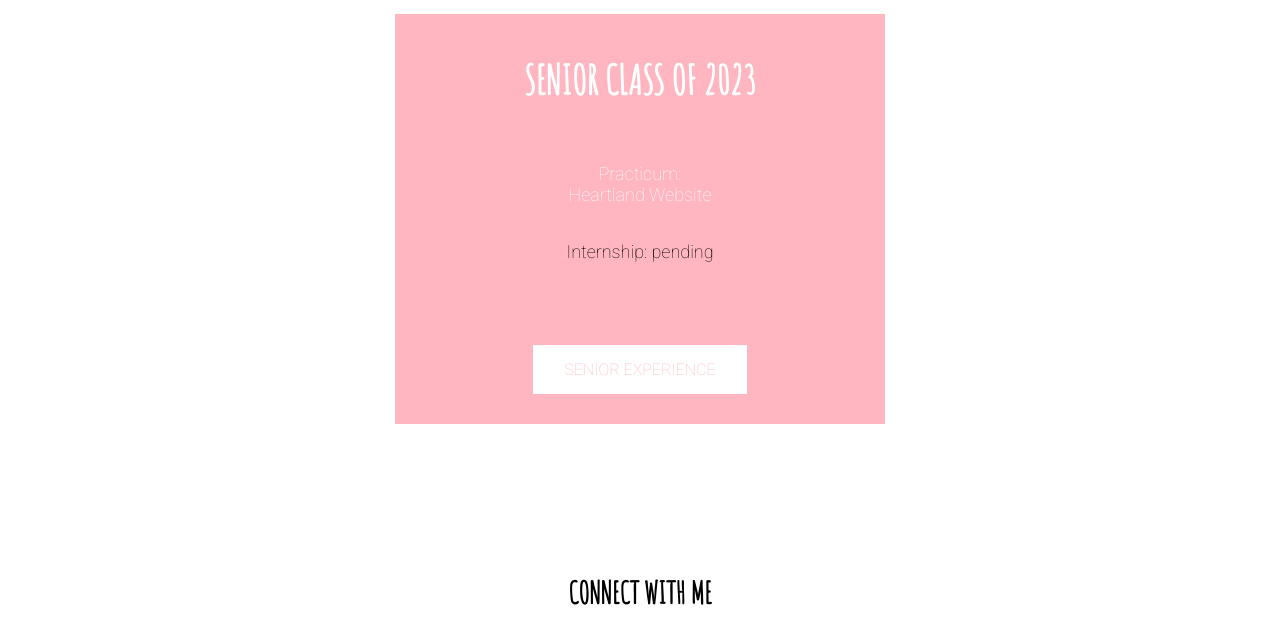
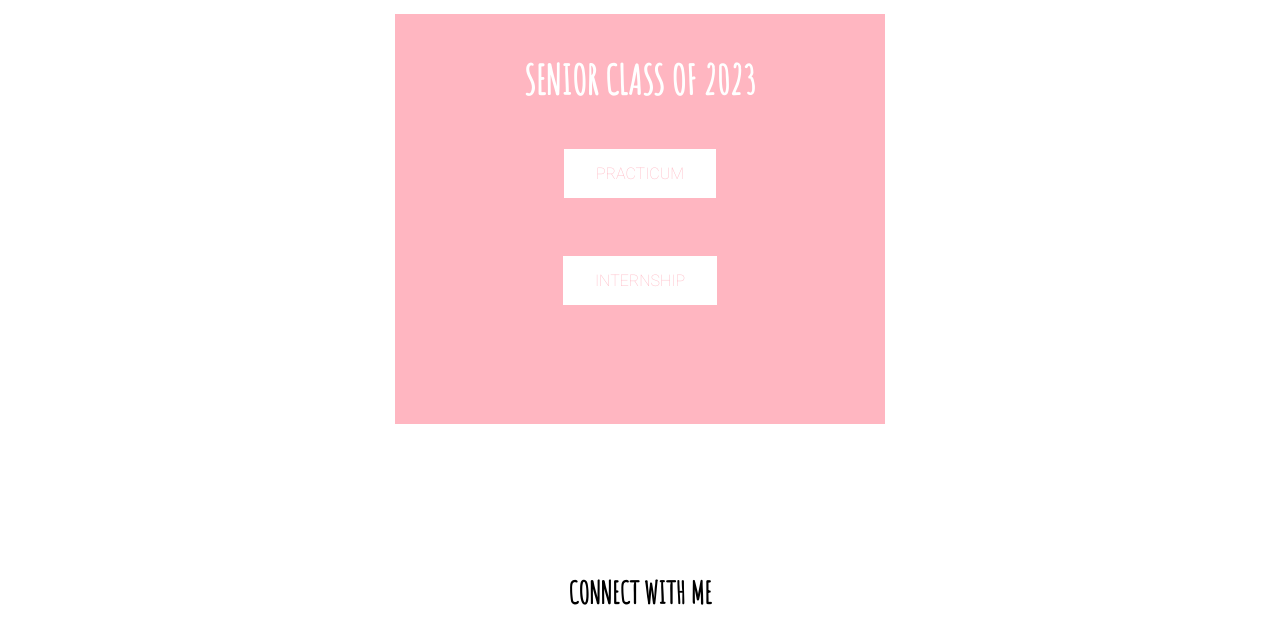
Before and after one commit to Ekowalski17/resume-website, a plain HTML site: page index.html in a window 1280 px wide. Shown: the part 1517-2147 px from the top of the page. Drawn offline with Linux system fonts and the light colour scheme; a script that the page names is missing; a web font is replaced by a local one.

Commit message:
more changes

```diff
--- a/index.html
+++ b/index.html
@@ -76,10 +76,8 @@
         <!--THIS IS MY PINK PANE TWO: SENIOR STUFF-->
         <section class="pane3">
             <h3>SENIOR CLASS OF 2023</h3>
-            <p class="Practicum">Practicum:<br/>Heartland Website<br/>
-            <p class="Internship">Internship: pending</p>
-            </p><br/>
-            <a href="senior.html" class="button2">SENIOR EXPERIENCE</a><br/>
+            <a href="senior.html" class="button2">PRACTICUM</a><br/><br/>
+            <a href="senior.html" class="button2">INTERNSHIP</a><br/><br/>
         </section><br/><br/><br/><br/><br/>
 
             <h2>CONNECT WITH ME</h2>
```
